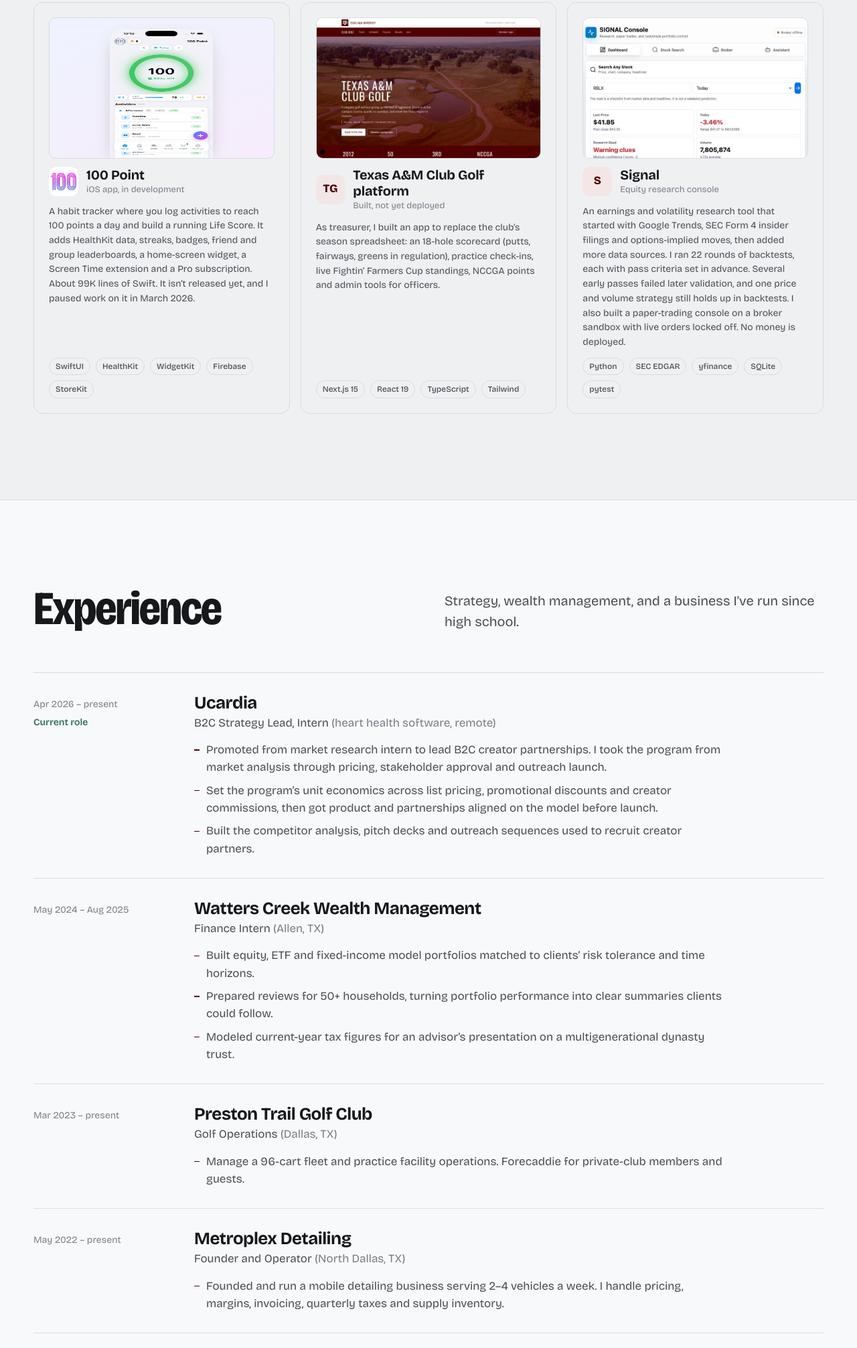
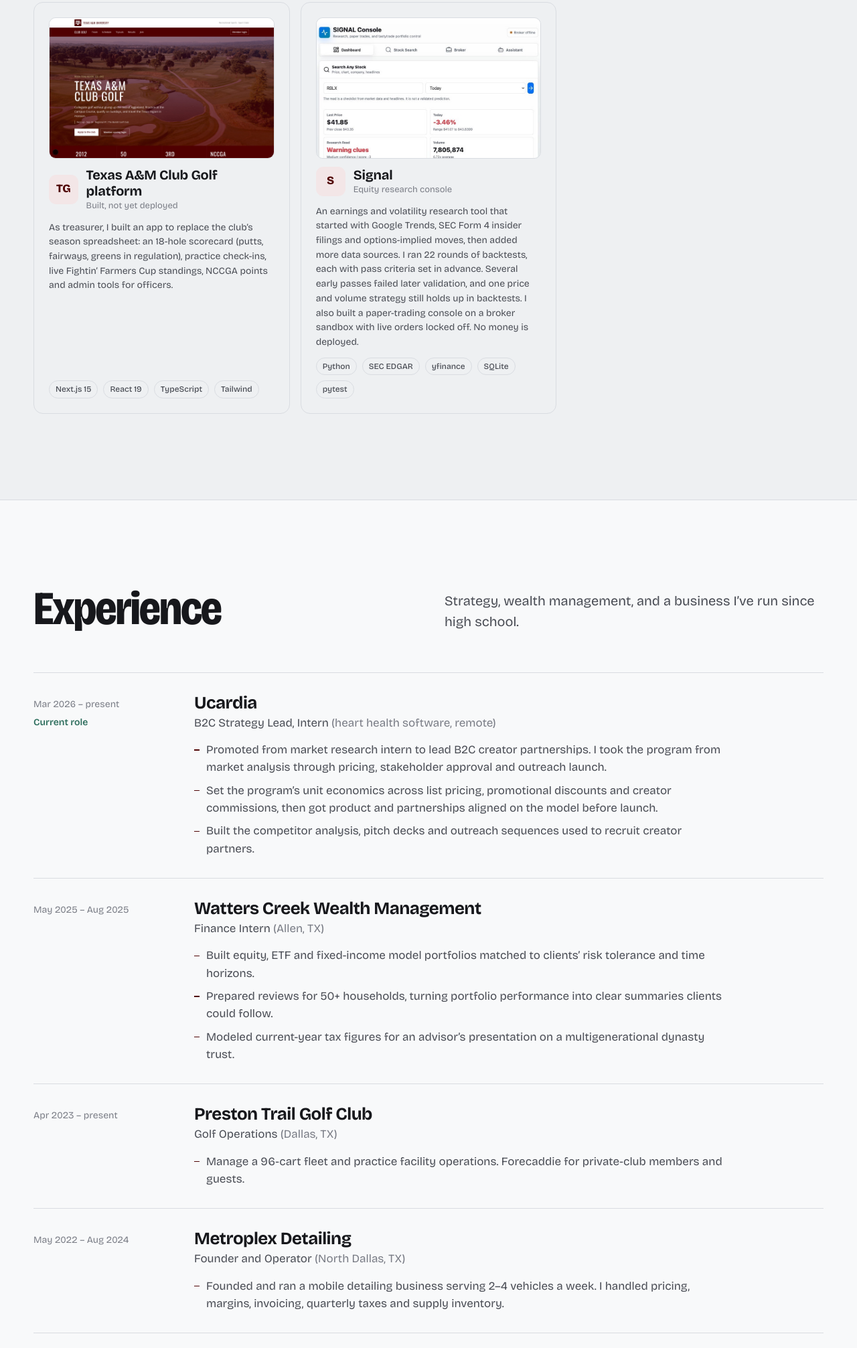
Before and after one commit to benw13/portfolio, a website: page index.html in a window 1280 px wide. Shown: the part 4927-6940 px from the top of the page at 67% size. Drawn offline with nearby package versions, Linux system fonts and the light colour scheme.

Commit message:
Correct employment dates, Metroplex tense; remove paused habit project

```diff
--- a/index.html
+++ b/index.html
@@ -233,15 +233,6 @@
         <h3 class="more-heading">More projects</h3>
         <ul class="more-grid">
           <li class="more">
-            <div class="more-shot tall"><img src="assets/img/hp-home.jpg" alt="100 Point home screen with a 100-point goal ring and a list of logged activities" loading="lazy"></div>
-            <div class="more-top">
-              <img src="assets/img/hp-icon.png" alt="" width="44" height="44">
-              <div><h4>100 Point</h4><p>iOS app, in development</p></div>
-            </div>
-            <p>A habit tracker where you log activities to reach 100 points a day and build a running Life Score. It adds HealthKit data, streaks, badges, friend and group leaderboards, a home-screen widget, a Screen Time extension and a Pro subscription. About 99K lines of Swift. It isn’t released yet, and I paused work on it in March 2026.</p>
-            <ul class="tags"><li class="tag">SwiftUI</li><li class="tag">HealthKit</li><li class="tag">WidgetKit</li><li class="tag">Firebase</li><li class="tag">StoreKit</li></ul>
-          </li>
-          <li class="more">
             <div class="more-shot"><img src="assets/img/golf-home.jpg" alt="Texas A&M Club Golf website home page" loading="lazy"></div>
             <div class="more-top">
               <span class="glyph" aria-hidden="true">TG</span>
@@ -272,7 +263,7 @@
         </div>
         <ol class="timeline">
           <li class="job">
-            <p class="job-when num">Apr 2026 – present<br><span class="now">Current role</span></p>
+            <p class="job-when num">Mar 2026 – present<br><span class="now">Current role</span></p>
             <div>
               <h3>Ucardia</h3>
               <p class="job-role">B2C Strategy Lead, Intern <span>(heart health software, remote)</span></p>
@@ -284,7 +275,7 @@
             </div>
           </li>
           <li class="job">
-            <p class="job-when num">May 2024 – Aug 2025</p>
+            <p class="job-when num">May 2025 – Aug 2025</p>
             <div>
               <h3>Watters Creek Wealth Management</h3>
               <p class="job-role">Finance Intern <span>(Allen, TX)</span></p>
@@ -296,7 +287,7 @@
             </div>
           </li>
           <li class="job">
-            <p class="job-when num">Mar 2023 – present</p>
+            <p class="job-when num">Apr 2023 – present</p>
             <div>
               <h3>Preston Trail Golf Club</h3>
               <p class="job-role">Golf Operations <span>(Dallas, TX)</span></p>
@@ -306,12 +297,12 @@
             </div>
           </li>
           <li class="job">
-            <p class="job-when num">May 2022 – present</p>
+            <p class="job-when num">May 2022 – Aug 2024</p>
             <div>
               <h3>Metroplex Detailing</h3>
               <p class="job-role">Founder and Operator <span>(North Dallas, TX)</span></p>
               <ul>
-                <li>Founded and run a mobile detailing business serving 2–4 vehicles a week. I handle pricing, margins, invoicing, quarterly taxes and supply inventory.</li>
+                <li>Founded and ran a mobile detailing business serving 2–4 vehicles a week. I handled pricing, margins, invoicing, quarterly taxes and supply inventory.</li>
               </ul>
             </div>
           </li>
@@ -330,7 +321,7 @@
             <img src="assets/img/outdoor.jpg" alt="Ben Williams outdoors in a light blue blazer" loading="lazy" width="720" height="800">
           </div>
           <div class="about-text">
-            <p>I’m from McKinney, Texas, and I’m a finance major at <strong>Texas A&amp;M’s Mays Business School</strong>. My background is on the business side: building portfolios, setting unit economics and running my own small business.</p>
+            <p>I’m from McKinney, Texas, and I’m a finance major at <strong>Texas A&amp;M’s Mays Business School</strong>. My background is on the business side: building portfolios, setting unit economics and running my own small business for more than two years.</p>
             <p>Building software is how I test business ideas for real. I took NutriStack all the way to the App Store, from product design to pricing to launch marketing. The trading research answered a question about market efficiency with data instead of opinion. Each project taught me to ship something real and to measure it honestly.</p>
             <p>I’m most interested in roles where <strong>finance, strategy and technology overlap</strong>.</p>
 
```
